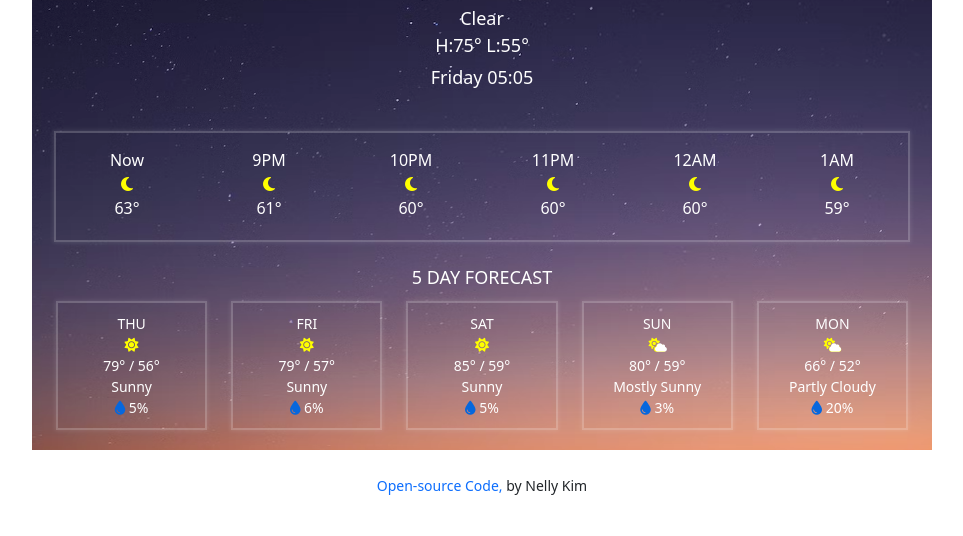
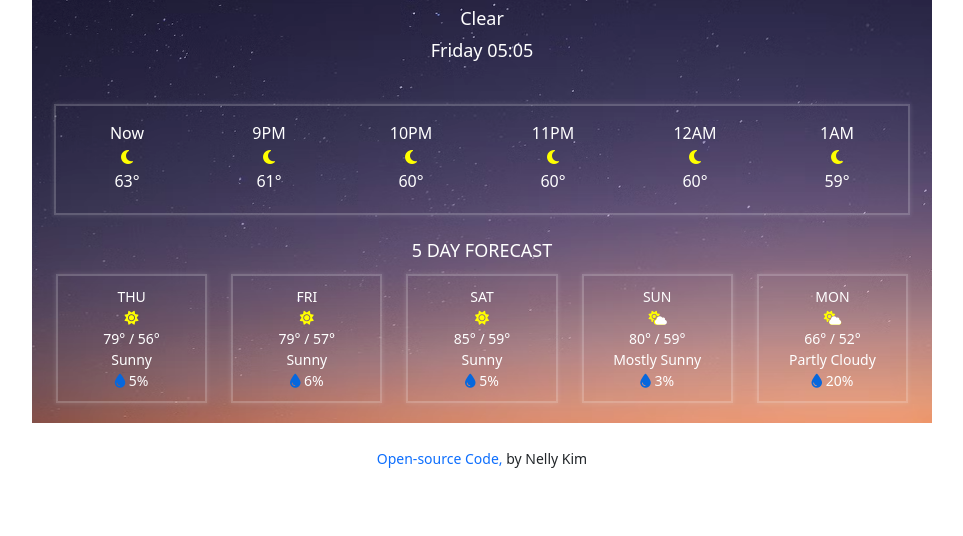
Before and after one commit to nkim1213/shecodesplus-weather-app, a plain HTML site: page index.html in a window 1280 px wide. Shown: the part 264-800 px from the top of the page, without its empty margins (158-1121 px from the left). Drawn offline with nearby package versions, Linux system fonts and the light colour scheme.

Commit message:
Edited h2

```diff
--- a/index.html
+++ b/index.html
@@ -43,10 +43,7 @@
             <br />
             <i class="fa-solid fa-moon"></i>
           </h1>
-          <h2>
-            Clear <br />
-            <strong> H:75°</strong> L:55°
-          </h2>
+          <h2>Clear</h2>
           <h3></h3>
           <br />
           <div class="today-box">
```
